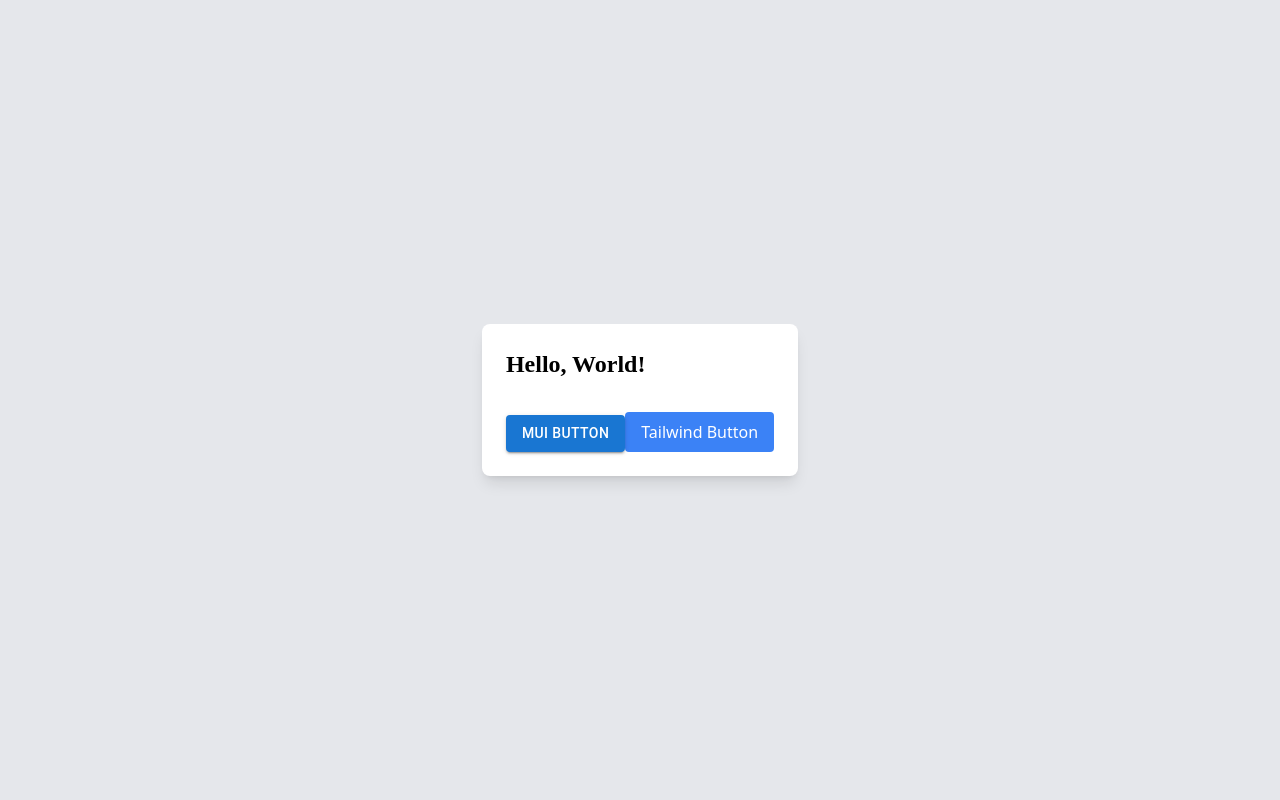
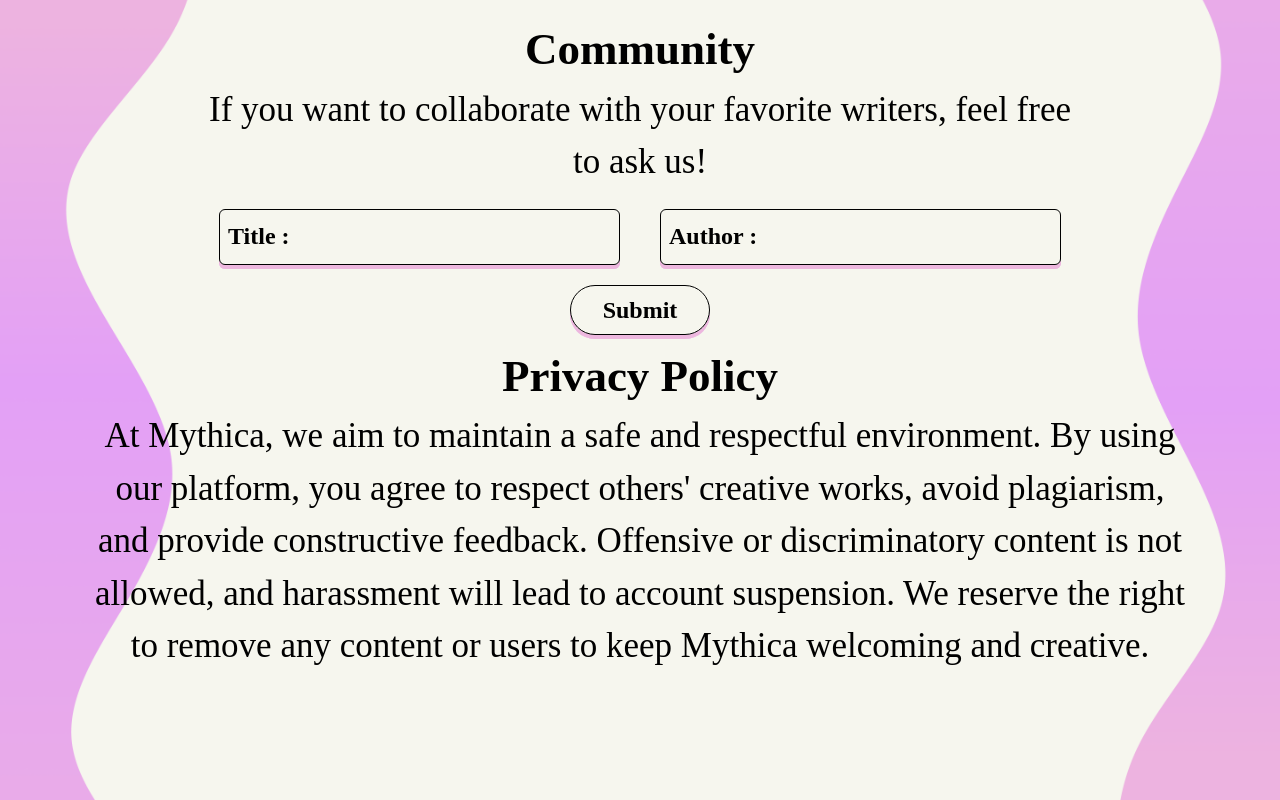
Before and after one commit to IsmatQasim/Mythica, a React (Create React App) app: page / in a window 1280 px wide. Built offline with nearby package versions, Linux system fonts and the light colour scheme.

Commit message:
Creating Community&Profile Page

```diff
--- a/package.json
+++ b/package.json
@@ -9,10 +9,12 @@
     "@testing-library/jest-dom": "^5.17.0",
     "@testing-library/react": "^13.4.0",
     "@testing-library/user-event": "^13.5.0",
+    "formik": "^2.4.6",
     "react": "^18.3.1",
     "react-dom": "^18.3.1",
     "react-scripts": "5.0.1",
-    "web-vitals": "^2.1.4"
+    "web-vitals": "^2.1.4",
+    "yup": "^1.4.0"
   },
   "scripts": {
     "start": "react-scripts start",
--- a/src/App.js
+++ b/src/App.js
@@ -1,20 +1,12 @@
-import React from 'react';
-import { Button } from '@mui/material';
+import React from "react";
 import "./index.css";
+import CommunityAndPrivacy from "./Pages/Community&Privacy";
 
 function App() {
   return (
-    <div className="flex items-center justify-center h-screen bg-gray-200">
-      <div className="bg-white shadow-lg rounded-lg p-6">
-        <h1 className="text-2xl font-bold mb-4 bold">Hello, World!</h1>
-        <Button variant="contained" color="primary">
-          MUI Button
-        </Button>
-        <button className="mt-4 bg-blue-500 text-white px-4 py-2 rounded">
-          Tailwind Button
-        </button>
-      </div>
-    </div>
+    <>
+      <CommunityAndPrivacy />
+    </>
   );
 }
 
--- /dev/null
+++ b/src/Components/Community.jsx
@@ -0,0 +1,94 @@
+import React from "react";
+import { Formik, Form, Field, ErrorMessage } from "formik";
+import * as Yup from "yup";
+import "../Styles/Privacy&Community.css";
+
+const Community = () => {
+  const validationSchema = Yup.object().shape({
+    title: Yup.string().required("Title is required"),
+    author: Yup.string().required("Author is required"),
+  });
+
+  const initialValues = {
+    title: "",
+    author: "",
+  };
+
+  const handleSubmit = (values, { resetForm }) => {
+    console.log(values);
+    resetForm();
+  };
+
+  return (
+    <>
+      <h2 className="heading text-center pt-4">Community</h2>
+      <p className="paragraph text-center">
+        If you want to collaborate with your favorite writers, feel free
+        <br />
+        to ask us!
+      </p>
+
+      <Formik
+        initialValues={initialValues}
+        validationSchema={validationSchema}
+        onSubmit={handleSubmit}
+      >
+        {({ isSubmitting }) => (
+          <Form className="form">
+            <div className="flex flex-row justify-center items-stretch mt-x">
+              <div className="m-5">
+                <Field
+                  type="text"
+                  name="title"
+                  className="input-field bg-transparent w-full h-14 px-20 pl-2 border-black border rounded-md placeholder:text-black text-2xl bold"
+                  placeholder="Title : "
+                  style={{
+                    boxShadow:
+                      "0px 4px rgba(242, 189, 212, 0.5), 0px 4px rgba(233, 172, 232, 0.5), 0px 4px rgba(227, 160, 246, 0.5), 0px 4px rgba(237, 179, 224, 0.5)",
+                  }}
+                />
+                <ErrorMessage
+                  name="title"
+                  component="div"
+                  className="text-red-500 text-center mt-2"
+                />
+              </div>
+
+              <div className="m-5">
+                <Field
+                  type="text"
+                  className="input-field bg-transparent w-full h-14 px-20 pl-2 border border-black rounded-md placeholder:text-black text-2xl bold"
+                  name="author"
+                  placeholder="Author :"
+                  style={{
+                    boxShadow:
+                      "0px 4px rgba(242, 189, 212, 0.5), 0px 4px rgba(233, 172, 232, 0.5), 0px 4px rgba(227, 160, 246, 0.5), 0px 4px rgba(237, 179, 224, 0.5)",
+                  }}
+                />
+                <ErrorMessage
+                  name="author"
+                  component="div"
+                  className="text-red-500 text-center mt-2"
+                />
+              </div>
+            </div>
+
+            <button
+              type="submit"
+              disabled={isSubmitting}
+              className="submit-button bg-transparent text-black border border-black rounded-full px-8 py-2 mx-auto block text-2xl bold transition-transform duration-300 ease-in-out transform hover:scale-110 active:scale-95"
+              style={{
+                boxShadow:
+                  "0px 4px rgba(242, 189, 212, 0.5), 0px 4px rgba(233, 172, 232, 0.5), 0px 4px rgba(227, 160, 246, 0.5), 0px 4px rgba(237, 179, 224, 0.5)",
+              }}
+            >
+              Submit
+            </button>
+          </Form>
+        )}
+      </Formik>
+    </>
+  );
+};
+
+export default Community;
--- /dev/null
+++ b/src/Components/Privacy.jsx
@@ -0,0 +1,19 @@
+import React from "react";
+import "../Styles/Privacy&Community.css";
+const Privacy = () => {
+  return (
+    <>
+      <h1 className="heading text-center mt-2">Privacy Policy</h1>
+      <p className="paragraph text-center max-w-[1100px] mx-auto ">
+        At Mythica, we aim to maintain a safe and respectful environment. By
+        using our platform, you agree to respect others' creative works, avoid
+        plagiarism, and provide constructive feedback. Offensive or
+        discriminatory content is not allowed, and harassment will lead to
+        account suspension. We reserve the right to remove any content or users
+        to keep Mythica welcoming and creative.
+      </p>
+    </>
+  );
+};
+
+export default Privacy;
--- a/src/Pages/Community&Privacy.jsx
+++ b/src/Pages/Community&Privacy.jsx
@@ -0,0 +1,19 @@
+import React from 'react'
+import "../Styles/Privacy&Community.css"
+import Community from '../Components/Community'
+import Privacy from '../Components/Privacy'
+
+
+const CommunityAndPrivacy = () => {
+  return (
+    <>
+    <div className="myBackground">
+    <Community/>
+    <Privacy />
+    </div>
+
+    </>
+  )
+}
+
+export default CommunityAndPrivacy
--- /dev/null
+++ b/src/Styles/Privacy&Community.css
@@ -0,0 +1,23 @@
+* {
+  font-family: "PPHatton";
+}
+.myBackground {
+  background-image: url("../Images/Profile & Community.png");
+  background-size: cover;
+  background-position: center;
+  height: 100vh;
+  width: 100%;
+}
+.heading {
+  font-family: "PPHatton";
+  font-weight: bold;
+  font-size: 45px;
+}
+.paragraph {
+  font-family: "PPHatton";
+  font-weight: Ultralight;
+  font-size: 35px;
+}
+@tailwind base;
+@tailwind components;
+@tailwind utilities;
--- a/src/font.css
+++ b/src/font.css
@@ -41,6 +41,6 @@
 }
 
 /* Apply the default font globally */
-body {
-    font-family: 'PPHatton', sans-serif;
+*{
+    font-family: 'PPHatton';
 }
```
Also changed, not shown: 1 other file (tests, documents, lock files or other folders).
